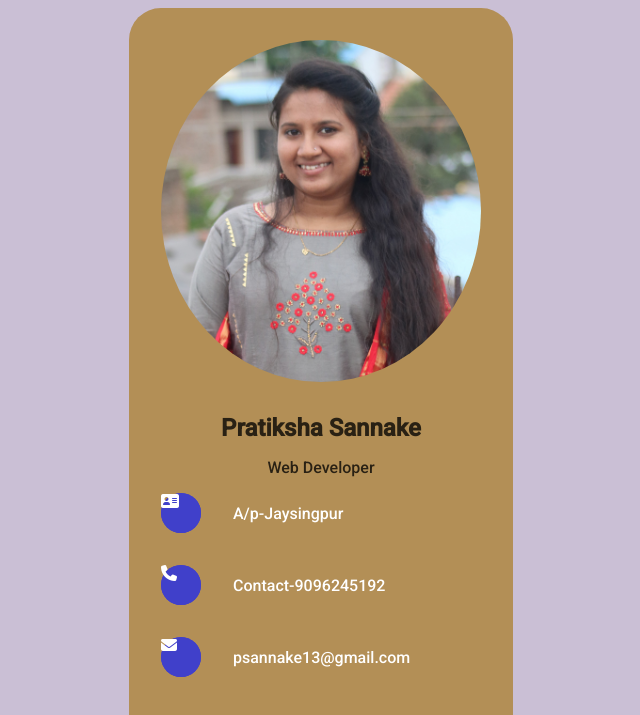
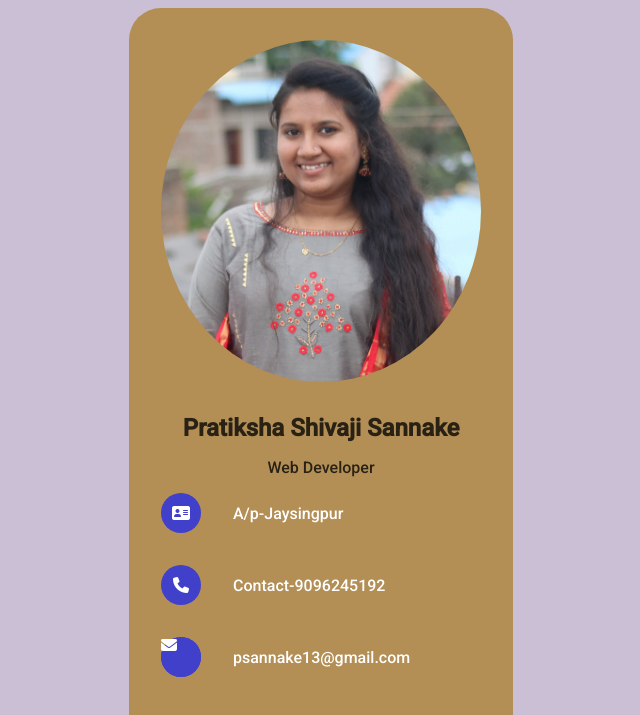
Before and after one commit to codewithpatya/Digicard, a plain HTML site: page index.html in a window 1280 px wide. Shown: the top 715 px of the page, without its empty margins (319-959 px from the left). Drawn offline with Linux system fonts and the light colour scheme; a web font is replaced by a local one.

Commit message:
third code

```diff
--- a/index.html
+++ b/index.html
@@ -13,7 +13,7 @@
         <!--section1-->
         <div class="row">
             <img src="./Images/Myphoto.jpg" alt=""/>
-            <h2>Pratiksha Sannake</h2>
+            <h2>Pratiksha Shivaji Sannake</h2>
             <p>Web Developer</p>
         </div>
         <!--list-->
@@ -22,7 +22,7 @@
             <li>
                 <a href="tel://9096245192">
                     <div class="card">
-               <i class="fa fa-address-card card"></i>
+               <i class="fa fa-address-card "></i>
             </div>
                <p>A/p-Jaysingpur</p>
                 </a>
@@ -31,7 +31,7 @@
             <li>
                 <a href="tel://9096245192">
                 <div class="card">
-                <i class="fa fa-phone card"></i>
+                <i class="fa fa-phone "></i>
             </div>
                 <p>Contact-9096245192</p>
                 </a>
```
